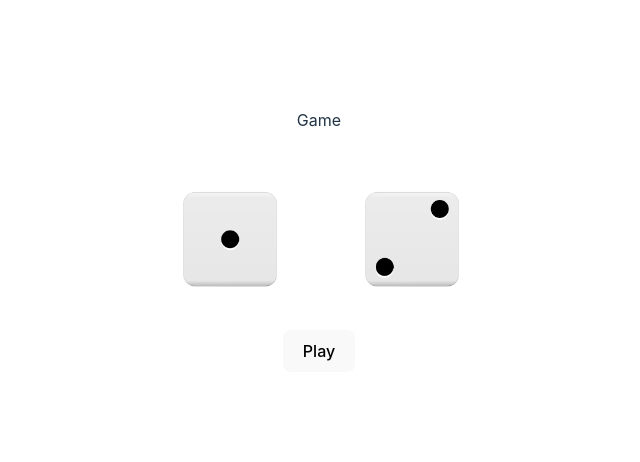
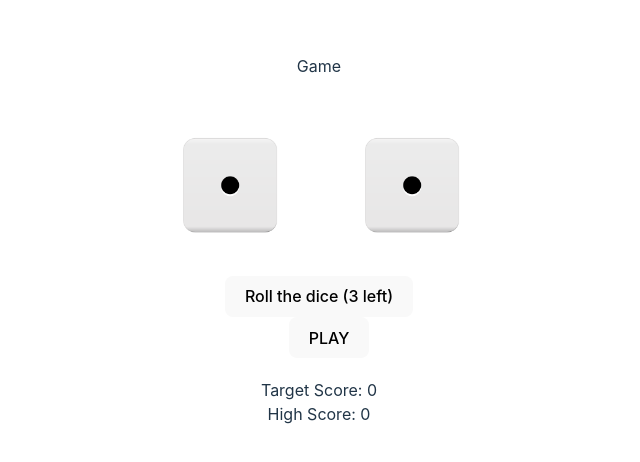
Before and after one commit to lidiettes/improfit.ai-challenge, a React (Vite) app: page /dice in a window 1280 px wide. Shown: the part 152-614 px from the top of the page, without its empty margins (321-961 px from the left). Built offline with nearby package versions, Linux system fonts and the light colour scheme.

Commit message:
build: game is working

```diff
--- a/src/components/Game/Game.jsx
+++ b/src/components/Game/Game.jsx
@@ -1,15 +1,13 @@
-import React, { useState } from 'react'
-import dice1 from "../../assets/images/Dice1.png"
-import dice2 from "../../assets/images/Dice2.png"
-import dice3 from "../../assets/images/Dice3.png"
-import dice4 from "../../assets/images/Dice4.png"
-import dice5 from "../../assets/images/Dice5.png"
-import dice6 from "../../assets/images/Dice6.png"
-import styles from "./Game.module.css"
-
+import React, { useState } from 'react';
+import dice1 from "../../assets/images/Dice1.png";
+import dice2 from "../../assets/images/Dice2.png";
+import dice3 from "../../assets/images/Dice3.png";
+import dice4 from "../../assets/images/Dice4.png";
+import dice5 from "../../assets/images/Dice5.png";
+import dice6 from "../../assets/images/Dice6.png";
+import styles from "./Game.module.css";
 
 const Game = () => {
-
     const diceImages = [
         dice1,
         dice2,
@@ -17,28 +15,81 @@ const Game = () => {
         dice4,
         dice5,
         dice6
-    ]
+    ];
 
-    const [image, setNewImage] = useState(diceImages[0])
-    const [image2, setNewImage2] = useState(diceImages[1])
+    const [image, setNewImage] = useState(dice1);
+    const [image2, setNewImage2] = useState(dice1);
+    const [targetScore, setTargetScore] = useState(0);
+    const [highScore, setHighScore] = useState(0);
 
-    const rollDice = ()=>{
+    const [rollsLeft, setRollsLeft] = useState(3);
+
+    const rollDice = () => {
         const randomNumber = Math.floor(Math.random() * 6) + 1;
         const randomNumber2 = Math.floor(Math.random() * 6) + 1;
-        setNewImage(diceImages[randomNumber-1])
-        setNewImage2(diceImages[randomNumber2-1])
+        const rollScore = randomNumber + randomNumber2;
+
+        if (rollScore > highScore) {
+            setHighScore(rollScore);
+        }
+
+        setNewImage(diceImages[randomNumber - 1]);
+        setNewImage2(diceImages[randomNumber2 - 1]);
+
+        setRollsLeft(rollsLeft - 1);
+    };
+
+    const setNewTargetScore = () => {
+        setTargetScore(Math.floor(Math.random() * 35) + 1);
+        setRollsLeft(3);
+    };
+
+    const playGame = () => {
+        setHighScore(0);
+
+        setRollsLeft(3);
+        rollDice();
+    };
+
+    let resultMessage;
+    if (targetScore > 0 && rollsLeft === 0) {
+        if (highScore >= targetScore) {
+            resultMessage = "You win!";
+        } else {
+            resultMessage = "You lose!";
+        }
     }
 
     return (
         <>
             <div>Game</div>
             <div className={styles.container}>
-                <div className='styles.containerImages'>
-                <img className={styles.square} src={image}/>
-                <img className={styles.square} src={image2} />
+                <div className={styles.containerImages}>
+                    <img className={styles.square} src={image} alt="" />
+                    <img className={styles.square} src={image2} alt="" />
                 </div>
                 <div style={{ width: '5px', display: 'inline-block' }}></div>
-                <button style={{ alignSelf: 'center' }} onClick={rollDice}>Play</button>
+                {rollsLeft > 0 && (
+                    <button style={{ alignSelf: 'center' }} onClick={rollDice}>
+                        Roll the dice ({rollsLeft} left)
+                    </button>
+                )}
+                {rollsLeft === 0 && (
+                    <button style={{ alignSelf: 'center' }} onClick={playGame}>
+                        Play again
+                    </button>
+                )}
+                <button
+                    style={{ alignSelf: 'center', marginLeft: '20px' }}
+                    onClick={setNewTargetScore}
+                    disabled={rollsLeft !== 3}
+                >
+                    PLAY
+                </button>
+                <div style={{ marginTop: '20px' }}>Target Score: {targetScore}</div>
+                <div>High Score: {highScore}</div>
+                {resultMessage && <div style={{ marginTop: '20px' }}>{resultMessage}</div>}
+
             </div>
         </>
     )
```
